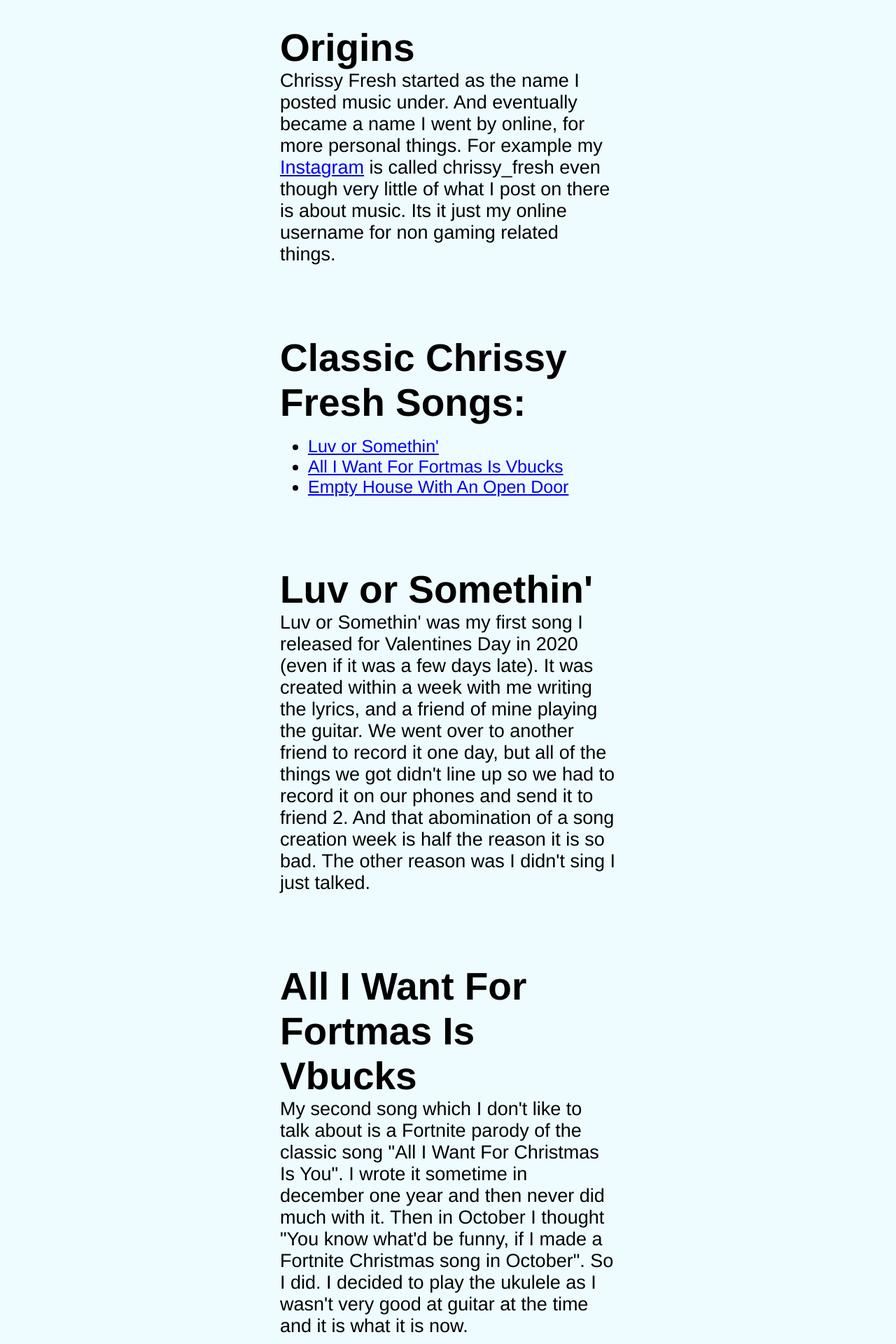
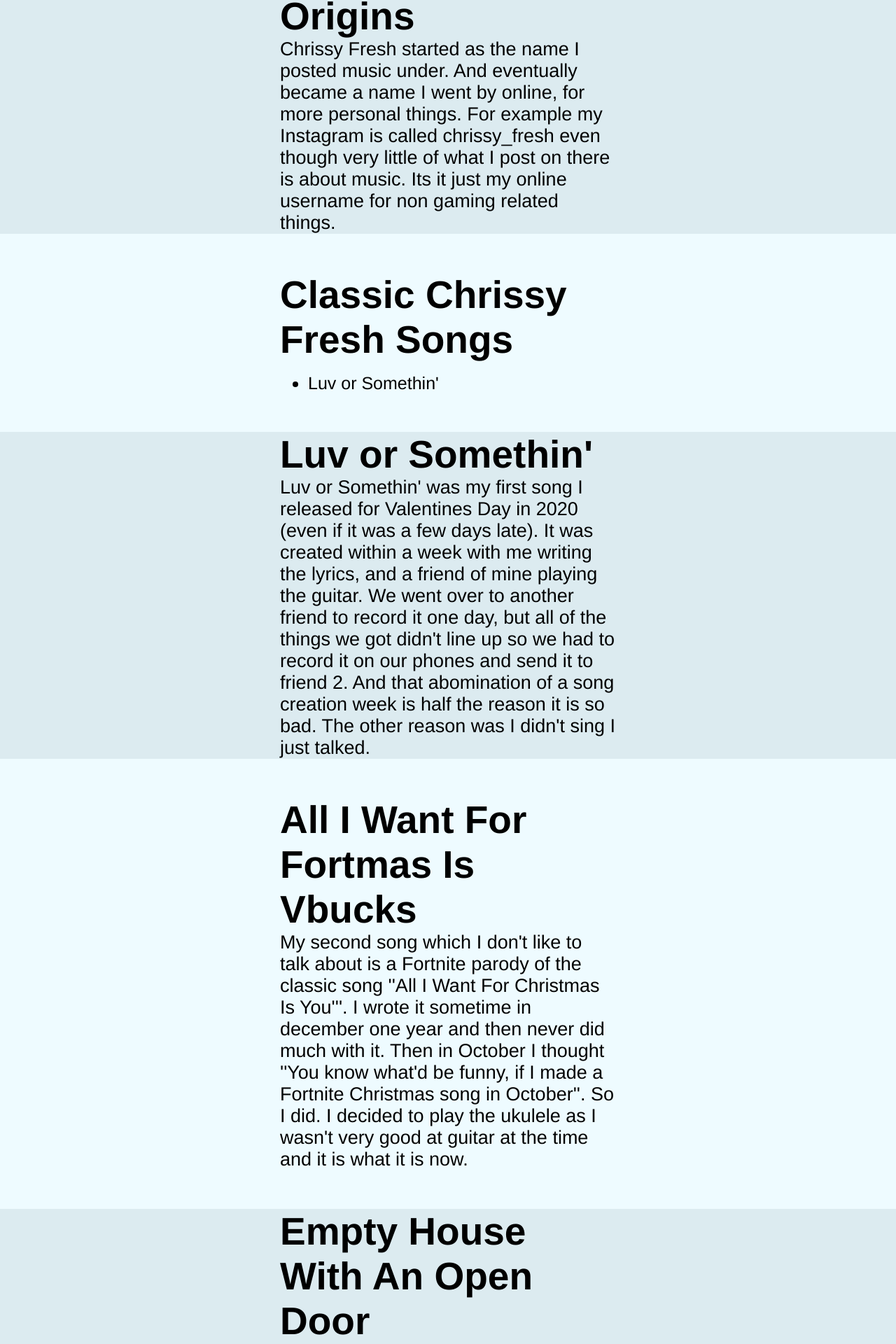
Before and after one commit to Christian-Irvine/svelte_2023_webdev1, a SvelteKit app: page /chrissyfresh in a window 1280 px wide. Shown: the part 814-2734 px from the top of the page at 70% size. Built offline with nearby package versions, Linux system fonts and the light colour scheme.

Commit message:
Changed chrissy fresh page to use the new articles components

```diff
--- /dev/null
+++ b/src/lib/Article.svelte
@@ -0,0 +1,12 @@
+<script>
+    export let heading;
+    export let text;
+
+</script>
+
+<div>
+    <div>
+        <h3>{ heading }</h3>
+        <p>{ text }</p>
+    </div>
+</div>
--- /dev/null
+++ b/src/lib/ArticleList.svelte
@@ -0,0 +1,13 @@
+<script>
+    export let heading;
+    export let text;
+</script>
+
+<div>
+    <div>
+        <h3>{ heading }</h3>
+        <ul>
+            <li>{ text }</li>
+        </ul>
+    </div>
+</div>
--- a/src/lib/Nav.svelte
+++ b/src/lib/Nav.svelte
@@ -4,3 +4,9 @@
     <a href="/games"><button class="headerbutton">Games</button></a>
     <a href="/gallery"><button class="headerbutton">Gallery</button></a>
 </nav>
+
+<script>
+    let changeNav = () => {
+        console.log("Resize time!");
+    }
+</script>
--- a/src/routes/chrissyfresh/+page.svelte
+++ b/src/routes/chrissyfresh/+page.svelte
@@ -1,47 +1,51 @@
+<script>
+    import Article from "$lib/Article.svelte";
+    import ArticleList from "$lib/ArticleList.svelte";
+</script>
+
 <h1>Chrissy Fresh</h1>
 
 <div class="page">
+    <Article
+        heading="Origins"
+        text="Chrissy Fresh started as the name I posted music under. And eventually became a name I went by online, for more personal things.
+        For example my Instagram is called chrissy_fresh even though very little of what I post on there is about music. Its it just my online username for non gaming related things."
+    />
+
+    <ArticleList heading="Classic Chrissy Fresh Songs" text="Luv or Somethin'"/>
+    <!--
     <div>
-        <h3>Origins</h3>
-        <p>
-            Chrissy Fresh started as the name I posted music under. And eventually became a name I went by online, for more personal things.
-            For example my <a href="https://www.instagram.com/chrissy_fresh/?hl=en" target="_blank">Instagram</a> is called chrissy_fresh even though very little of what I post on there is about music. Its it just my online username for non gaming related things.
-        </p>
+        <div>
+            <h3>Classic Chrissy Fresh Songs:</h3>
+            <ul>
+                <li><a href="https://youtu.be/k5HRtc6PMsI?si=b4F696BejiR7_Jt8" target="_blank">Luv or Somethin'</a></li>
+                <li><a href="https://youtu.be/FthGNI1uFwM?si=0Cv_aS8c6KGz4nw9" target="_blank">All I Want For Fortmas Is Vbucks</a></li>
+                <li><a href="https://youtu.be/YSANgdLCJyU?si=KoFYNeq4R0FCanyS" target="_blank">Empty House With An Open Door</a></li>
+            </ul>
+        </div>
     </div>
+    -->
 
-    <div>
-        <h3>Classic Chrissy Fresh Songs:</h3>
-        <ul>
-            <li><a href="https://youtu.be/k5HRtc6PMsI?si=b4F696BejiR7_Jt8" target="_blank">Luv or Somethin'</a></li>
-            <li><a href="https://youtu.be/FthGNI1uFwM?si=0Cv_aS8c6KGz4nw9" target="_blank">All I Want For Fortmas Is Vbucks</a></li>
-            <li><a href="https://youtu.be/YSANgdLCJyU?si=KoFYNeq4R0FCanyS" target="_blank">Empty House With An Open Door</a></li>
-        </ul>
-    </div>
+    <Article
+        heading="Luv or Somethin'"
+        text="Luv or Somethin' was my first song I released for Valentines Day in 2020 (even if it was a few days late). It was created within a week with me writing the lyrics,
+        and a friend of mine playing the guitar. We went over to another friend to record it one day, but all of the things we got didn't line up so we had to record it on our phones and send it to friend 2.
+        And that abomination of a song creation week is half the reason it is so bad. The other reason was I didn't sing I just talked."
+    />
 
-    <div>
-        <h3>Luv or Somethin'</h3>
-        <p>
-            Luv or Somethin' was my first song I released for Valentines Day in 2020 (even if it was a few days late). It was created within a week with me writing the lyrics,
-            and a friend of mine playing the guitar. We went over to another friend to record it one day, but all of the things we got didn't line up so we had to record it on our phones and send it to friend 2.
-            And that abomination of a song creation week is half the reason it is so bad. The other reason was I didn't sing I just talked.
-        </p>
-    </div>
+    <Article
+        heading="All I Want For Fortmas Is Vbucks"
+        text="My second song which I don't like to talk about is a Fortnite parody of the classic song ''All I Want For Christmas Is You'''.
+        I wrote it sometime in december one year and then never did much with it. Then in October I thought ''You know what'd be funny, if I made a Fortnite Christmas song in October''.
+        So I did. I decided to play the ukulele as I wasn't very good at guitar at the time and it is what it is now."
+    />
 
-    <div>
-        <h3>All I Want For Fortmas Is Vbucks</h3>
-        <p>
-            My second song which I don't like to talk about is a Fortnite parody of the classic song "All I Want For Christmas Is You".
-            I wrote it sometime in december one year and then never did much with it. Then in October I thought "You know what'd be funny, if I made a Fortnite Christmas song in October".
-            So I did. I decided to play the ukulele as I wasn't very good at guitar at the time and it is what it is now.
-        </p>
-    </div>
+    <Article
+        heading="Empty House With An Open Door"
+        text="This song I wrote in 2022, when I was getting slightly better at guitaring. Its a very deep song about love and loss. And 100% fictional which makes it very funny.
+        in 2023 I decided I wanted another Valentines Day Song, so I went back to friend 2s house and went ham. This time though we both were more experienced and we actually produced an absolute banger.
+        We even got an old friend I hadn't spoken to in over a decade to play the bass guitar (which slaps by the way)."
+    />
 
-    <div>
-        <h3>Empty House With An Open Door</h3>
-        <p>
-            This song I wrote in 2022, when I was getting slightly better at guitaring. Its a very deep song about love and loss. And 100% fictional which makes it very funny.
-            in 2023 I decided I wanted another Valentines Day Song, so I went back to friend 2s house and went ham. This time though we both were more experienced and we actually produced an absolute banger.
-            We even got an old friend I hadn't spoken to in over a decade to play the bass guitar (which slaps by the way).
-        </p>
-    </div>
+    <Article heading="" text=""/>
 </div>
--- a/static/css/main.css
+++ b/static/css/main.css
@@ -4,11 +4,12 @@
 
 body {
     margin: 0;
-    background-color: var(--background);
+    background-color: var(--background-main);
 }
 
 :root {
-    --background: rgb(238, 251, 255);
+    --background-main: rgb(238, 251, 255);
+    --background-secondary: rgb(220, 235, 240);
     --accent: rgb(29, 202, 208);
     --accent-hover: rgb(56, 143, 146);
     --text-main: black;
@@ -96,12 +97,16 @@ body {
     cursor: pointer;
 }
 
-.page {
-    padding: 0px 400px;
+.page > div:nth-of-type(even) {
+    background-color: var(--background-main);
 }
 
-.page > div {
-    margin: 100px 0px;
+.page > div:nth-of-type(odd) {
+    background-color: var(--background-secondary);
+}
+
+.page > div > div {
+    padding: 0px 400px;
 }
 
 .button {
```
